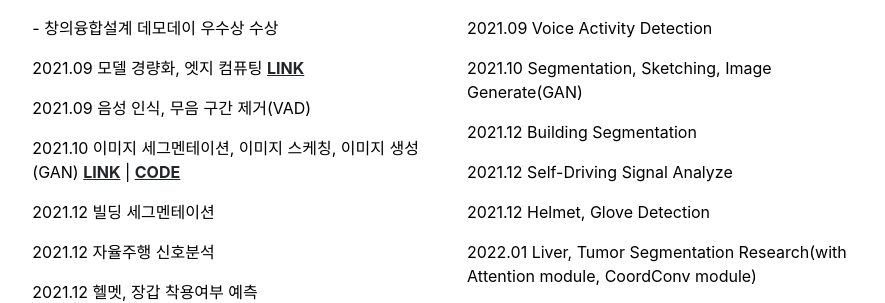
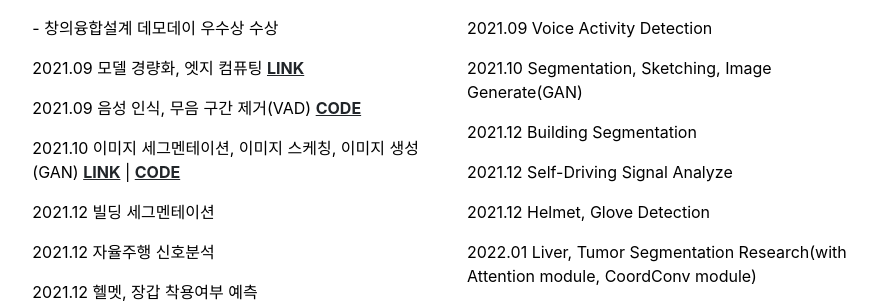
Before and after one commit to HyeongminMoon/HyeongminMoon.github.io, a Jekyll site: the page built from index.md, in a window 1280 px wide and 900 px high, scrolled down 993 px. Shown: the part 162-465 px from the top of the window, without its empty margins (197-1082 px from the left). Built offline with Jekyll 4.4.1, drawn with Linux system fonts in a browser that asks for light colours.

Commit message:
Update publications.html

```diff
--- a/_includes/publications.html
+++ b/_includes/publications.html
@@ -21,7 +21,7 @@
         <p>2021.03 한자 분류, 필체 예측 <a style="color:blue" href="https://hyeongminmoon.github.io/FRCNN_Calligraphy/"> <b>LINK</b></a></p>
         <p>- 창의융합설계 데모데이 우수상 수상</p>
         <p>2021.09 모델 경량화, 엣지 컴퓨팅 <a style="color:blue" href="https://hyeongminmoon.github.io/tfjs_Edge-computing-by-inference-AImodel-on-WebGL/"> <b>LINK</b></a></p>
-        <p>2021.09 음성 인식, 무음 구간 제거(VAD)</p>
+        <p>2021.09 음성 인식, 무음 구간 제거(VAD) <a style="color:blue" href="https://github.com/HyeongminMoon/vad_remove_silence"> <b>CODE</b></a></p>
         <p>2021.10 이미지 세그멘테이션, 이미지 스케칭, 이미지 생성(GAN) <a style="color:blue" href="https://hyeongminmoon.github.io/U-2-Net_portrait_sketch/"> <b>LINK</b></a> | <a style="color:blue" href="https://github.com/HyeongminMoon/U-2-Net_portrait_sketch/"> <b>CODE</b></a></p>
         <p>2021.12 빌딩 세그멘테이션</p>
         <p>2021.12 자율주행 신호분석</p>
```
